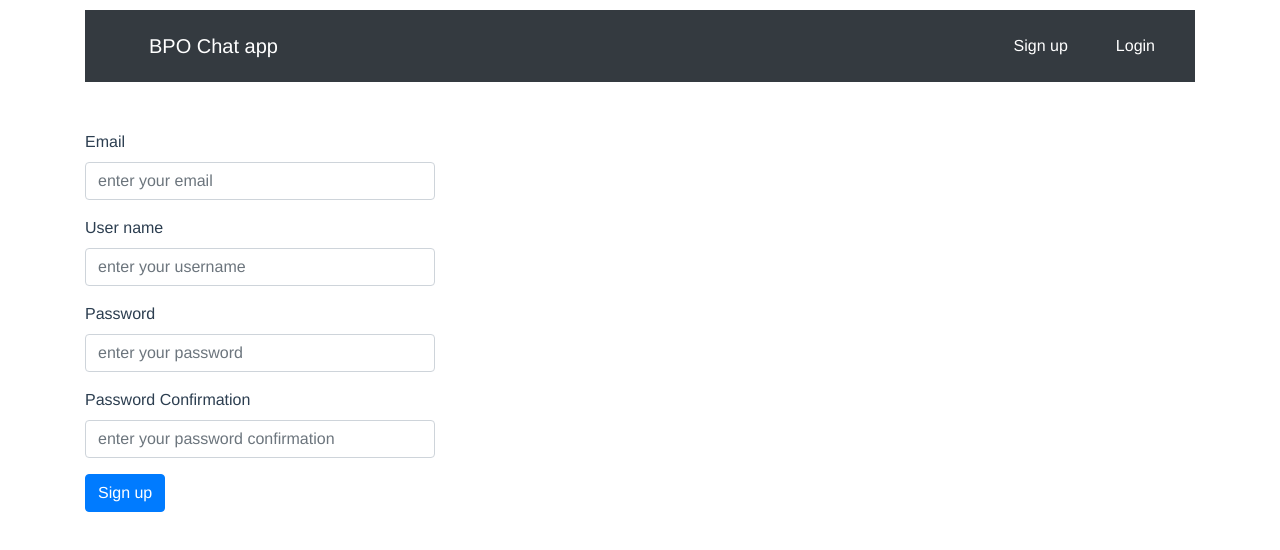
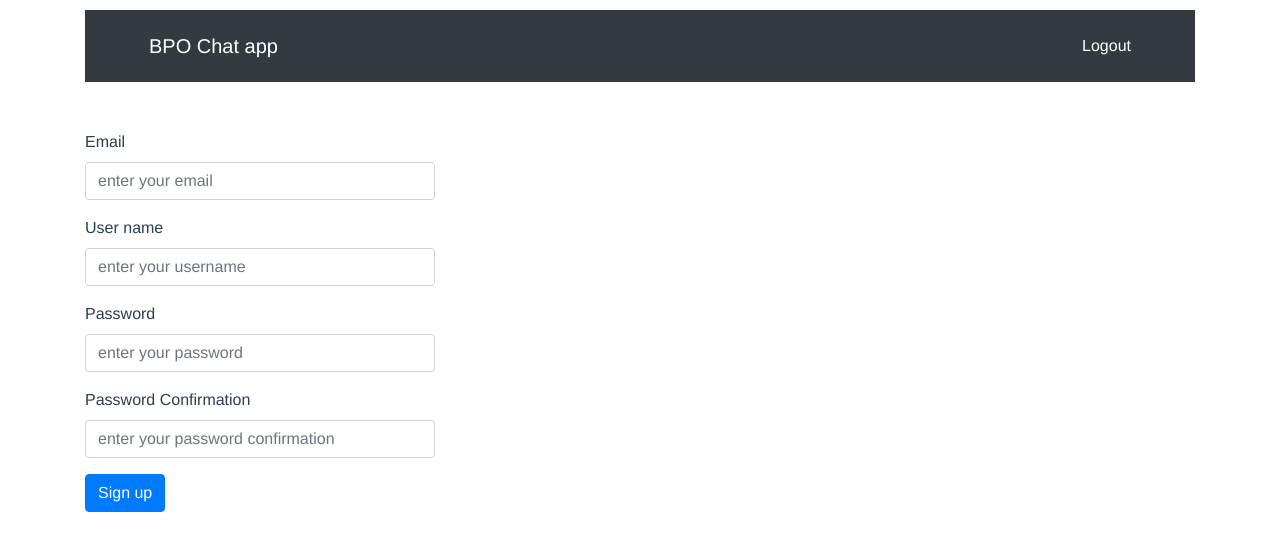
Before and after one commit to walimike/bpo-chat-ui, a Vue app: page / in a window 1280 px wide. Shown: the top 550 px of the page. Built offline with nearby package versions, Linux system fonts and the light colour scheme; sample sign-in values are in the browser's storage.

Commit message:
add logout functionality

```diff
--- a/src/components/Navbar.vue
+++ b/src/components/Navbar.vue
@@ -1,15 +1,26 @@
 <template>
-  <nav  class="navbar navbar-dark bg-dark mb-5 p-3" >
+  <nav class="navbar navbar-dark bg-dark mb-5 p-3">
     <a class="navbar-brand text-white ml-5">BPO Chat app</a>
     <div class="right">
-      <router-link class="text-white m-4" to="/">Sign up</router-link>
-      <router-link class="text-white m-4" to="/login">Login</router-link>
+      <div v-if="token">
+        <a class=" text-white mr-5" v-on:click="logout" href="/">Logout</a>
+      </div>
+      <div v-else>
+        <router-link class="text-white m-4" to="/">Sign up</router-link>
+        <router-link class="text-white m-4" to="/login">Login</router-link>
+      </div>
     </div>
   </nav>
 </template>
 
 <script>
 export default {
-    name: 'Navbar'
-}
+  name: "Navbar",
+  props: ["token"],
+  methods: {
+    logout(){
+      localStorage.removeItem('authToken')
+    }
+  }
+};
 </script>
--- a/src/components/auth/Login.vue
+++ b/src/components/auth/Login.vue
@@ -1,6 +1,6 @@
 <template>
   <div>
-    <Navbar />
+    <Navbar v-bind:token="token"/>
     <div class="row">
       <div class="col-sm-4">
         <div class="alert alert-danger" v-show="error">{{error}}</div>
--- a/src/components/auth/SignUp.vue
+++ b/src/components/auth/SignUp.vue
@@ -1,6 +1,6 @@
 <template>
   <div>
-    <Navbar />
+    <Navbar v-bind:token="token"/>
     <div class="row">
       <div class="col-sm-4">
         <div class="alert alert-danger" v-show="error">{{error}}</div>
@@ -62,7 +62,8 @@ export default {
     ...mapGetters({
       user: "users/GET_USER",
       loading: "users/GET_LOADING",
-      error: "users/GET_ERROR"
+      error: "users/GET_ERROR",
+      token: "users/GET_TOKEN"
     })
   },
   methods: {
--- a/src/components/chats/Home.vue
+++ b/src/components/chats/Home.vue
@@ -1,6 +1,6 @@
 <template>
   <div>
-    <Navbar />
+    <Navbar v-bind:token="token"/>
     <div class="row justify-content-center h-100">
       <div class="col">
           <LeftGrid v-bind:users="users" />
```
